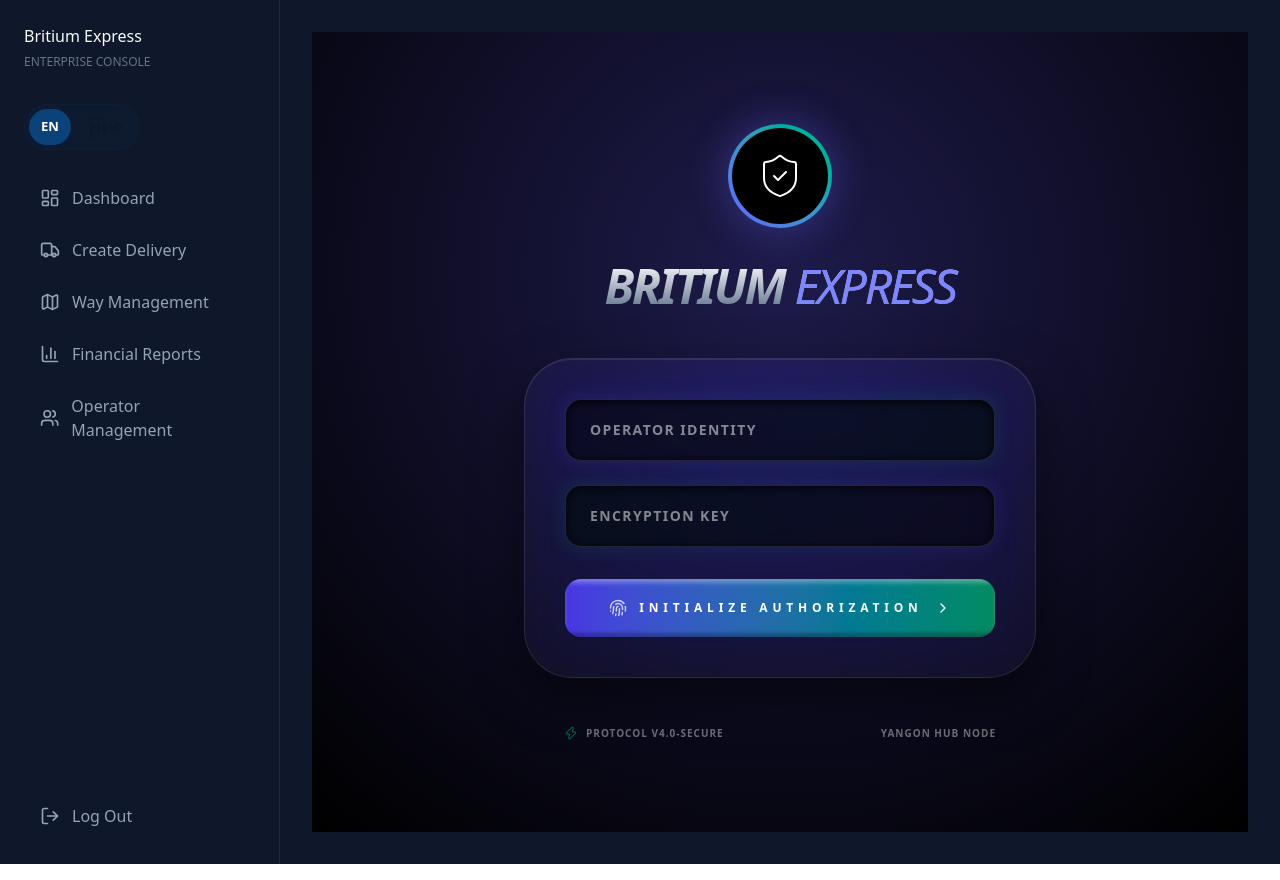
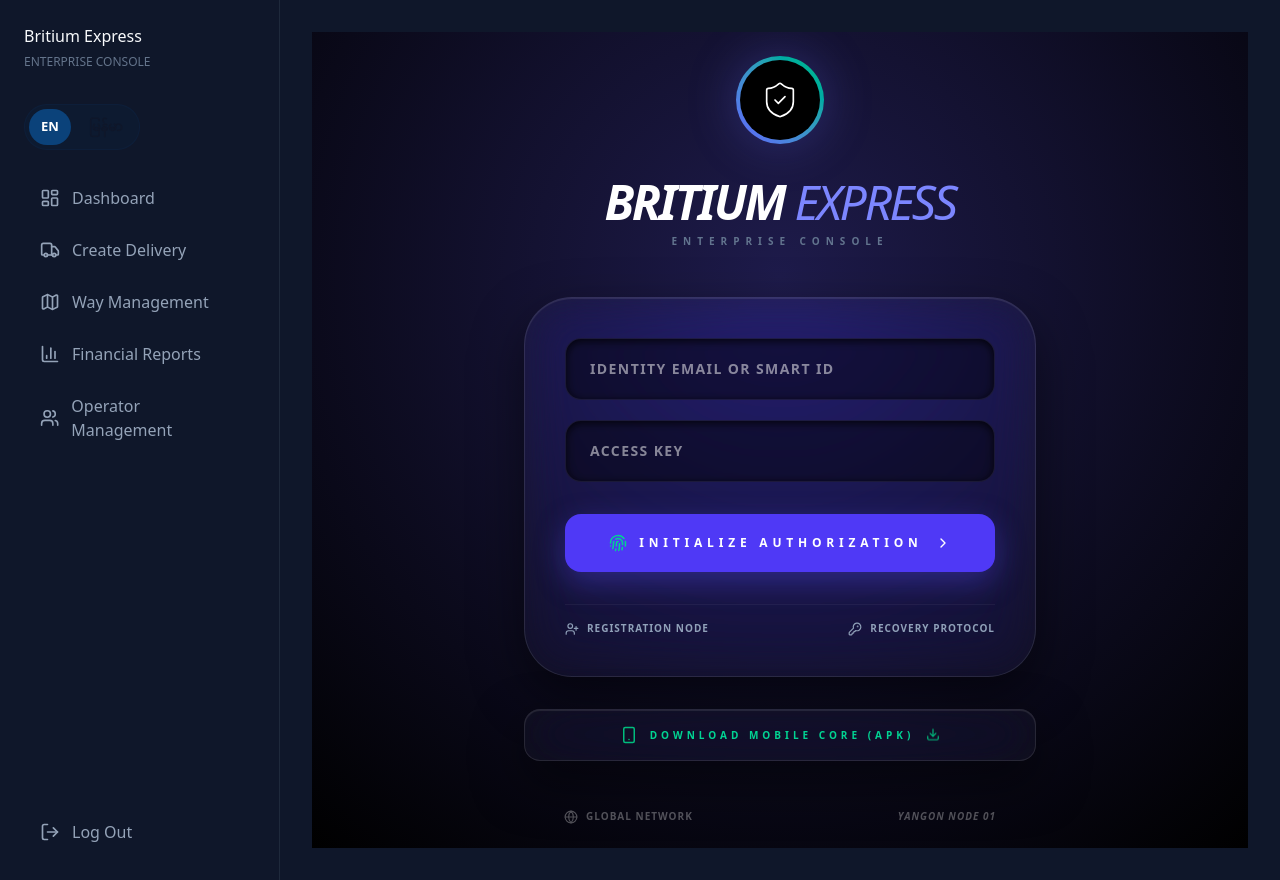
Before and after one commit to KyawWannaBL/Britium_Express_Enterprise_App, a Next.js app in the folder apps/admin-web/: page /auth/sign-in in a window 1280 px wide. Built offline with nearby package versions, Linux system fonts and the light colour scheme.

Commit message:
feat: add utility commands and 3d apk download button

```diff
--- a/apps/admin-web/app/auth/sign-in/SignInClient.tsx
+++ b/apps/admin-web/app/auth/sign-in/SignInClient.tsx
@@ -2,7 +2,10 @@
 import React, { useState } from "react";
 import { useRouter } from "next/navigation";
 import { createClient } from "@/lib/supabase/client";
-import { Loader2, ShieldCheck, Zap, ChevronRight, Fingerprint } from "lucide-react";
+import {
+  Loader2, ShieldCheck, ChevronRight, Fingerprint,
+  Download, UserPlus, KeyRound, Globe, Smartphone
+} from "lucide-react";
 
 export default function SignInClient() {
   const router = useRouter();
@@ -20,75 +23,86 @@ export default function SignInClient() {
   };
 
   return (
-    <div className="relative min-h-screen w-full flex items-center justify-center p-6 bg-black">
-      {/* 🎥 Background Atmospheric Glow */}
+    <div className="relative min-h-screen w-full flex items-center justify-center p-6 bg-black overflow-hidden">
+      {/* 🌌 Deep Space Background */}
       <div className="absolute inset-0 bg-[radial-gradient(circle_at_50%_30%,#1e1b4b_0%,#000000_100%)] z-0" />
 
       <div className="relative z-10 w-full max-w-lg">
-        {/* Floating Acrylic Logo Section */}
-        <div className="mb-12 text-center animate-bounce-slow">
-          <div className="inline-flex p-1 rounded-full bg-gradient-to-tr from-indigo-500 to-emerald-500 shadow-[0_0_40px_rgba(99,102,241,0.4)]">
-            <div className="bg-black rounded-full p-6">
-              <ShieldCheck className="h-12 w-12 text-white" strokeWidth={1} />
+        {/* Brand Header */}
+        <div className="mb-12 text-center">
+          <div className="inline-flex p-1 rounded-full bg-gradient-to-tr from-indigo-500 to-emerald-500 shadow-[0_0_50px_rgba(99,102,241,0.3)]">
+            <div className="bg-black rounded-full p-5">
+              <ShieldCheck className="h-10 w-10 text-white" strokeWidth={1} />
             </div>
           </div>
-          <h1 className="mt-8 text-5xl font-black tracking-tighter italic uppercase text-transparent bg-clip-text bg-gradient-to-b from-white to-slate-500">
+          <h1 className="mt-8 text-5xl font-black tracking-tighter italic uppercase text-white">
             Britium <span className="font-light text-indigo-400">Express</span>
           </h1>
+          <p className="text-[10px] font-bold uppercase tracking-[0.6em] text-slate-500 mt-2">Enterprise Console</p>
         </div>
 
-        {/* 💎 3D Acrylic Command Panel */}
-        <div className="acrylic-3d rounded-[3rem] p-10 relative overflow-hidden group">
-          {/* Edge Spectrum Lining */}
-          <div className="absolute inset-0 border-2 border-transparent group-hover:spectrum-border opacity-30 transition-opacity" />
-
+        {/* 💎 Main Acrylic Panel */}
+        <div className="acrylic-3d rounded-[3rem] p-10 relative overflow-hidden border border-white/10">
           <form onSubmit={handleSignIn} className="space-y-8 relative z-10">
-            <div className="space-y-6">
-              <div className="group relative">
-                <div className="absolute -inset-1 bg-gradient-to-r from-indigo-500 to-emerald-500 rounded-2xl blur opacity-10 group-focus-within:opacity-40 transition" />
-                <input
-                  type="text" placeholder="OPERATOR IDENTITY"
-                  className="relative w-full bg-black/60 border border-white/10 rounded-2xl px-6 py-5 text-sm font-bold tracking-widest uppercase outline-none focus:border-indigo-500 transition-all shadow-[inset_0_2px_10px_rgba(0,0,0,0.8)]"
-                  value={id} onChange={e => setId(e.target.value)}
-                />
-              </div>
-
-              <div className="group relative">
-                <div className="absolute -inset-1 bg-gradient-to-r from-emerald-500 to-indigo-500 rounded-2xl blur opacity-10 group-focus-within:opacity-40 transition" />
-                <input
-                  type="password" placeholder="ENCRYPTION KEY"
-                  className="relative w-full bg-black/60 border border-white/10 rounded-2xl px-6 py-5 text-sm font-bold tracking-widest uppercase outline-none focus:border-emerald-500 transition-all shadow-[inset_0_2px_10px_rgba(0,0,0,0.8)]"
-                  value={pw} onChange={e => setPw(e.target.value)}
-                />
-              </div>
+            <div className="space-y-5">
+              <input
+                type="text" placeholder="IDENTITY EMAIL OR SMART ID"
+                className="w-full bg-black/40 border border-white/5 rounded-2xl px-6 py-5 text-sm font-bold tracking-widest uppercase outline-none focus:border-indigo-500 transition-all shadow-[inset_0_2px_10px_rgba(0,0,0,0.8)]"
+                value={id} onChange={e => setId(e.target.value)}
+              />
+              <input
+                type="password" placeholder="ACCESS KEY"
+                className="w-full bg-black/40 border border-white/5 rounded-2xl px-6 py-5 text-sm font-bold tracking-widest uppercase outline-none focus:border-emerald-500 transition-all shadow-[inset_0_2px_10px_rgba(0,0,0,0.8)]"
+                value={pw} onChange={e => setPw(e.target.value)}
+              />
             </div>
 
-            {/* 🌊 The Jelly/Water 3D Command Button */}
-            <button
-              className="jelly-button relative w-full group overflow-hidden rounded-2xl"
-            >
-              <div className="absolute inset-0 bg-gradient-to-r from-indigo-600 to-emerald-600 opacity-90 group-hover:opacity-100 transition-opacity" />
-              <div className="absolute inset-0 shadow-[inset_0_4px_4px_rgba(255,255,255,0.3),inset_0_-4px_4px_rgba(0,0,0,0.3)]" />
+            {/* 🌊 Primary Authorization Button */}
+            <button className="jelly-button relative w-full group overflow-hidden rounded-2xl bg-indigo-600 shadow-[0_10px_30px_rgba(79,70,229,0.4)]">
               <div className="relative py-5 flex items-center justify-center gap-3 font-black text-xs uppercase tracking-[0.4em]">
                 {loading ? <Loader2 className="animate-spin" /> : (
                   <>
-                    <Fingerprint size={18} className="animate-pulse" />
+                    <Fingerprint size={18} className="text-emerald-400" />
                     <span>Initialize Authorization</span>
                     <ChevronRight size={16} />
                   </>
                 )}
               </div>
             </button>
+
+            {/* 🛠 Utility Command Row: Sign Up & Recovery */}
+            <div className="flex justify-between items-center pt-4 border-t border-white/5">
+              <button type="button" onClick={() => router.push('/auth/sign-up')} className="flex items-center gap-2 text-[10px] font-black uppercase tracking-widest text-slate-400 hover:text-white transition-colors">
+                <UserPlus size={14} /> Registration Node
+              </button>
+              <button type="button" onClick={() => router.push('/auth/recovery')} className="flex items-center gap-2 text-[10px] font-black uppercase tracking-widest text-slate-400 hover:text-rose-400 transition-colors">
+                <KeyRound size={14} /> Recovery Protocol
+              </button>
+            </div>
           </form>
         </div>
 
-        {/* Console Metadata */}
-        <div className="mt-12 flex justify-between px-10 items-center opacity-40 hover:opacity-100 transition-opacity">
+        {/* 📱 Mobile Terminal Download (3D Shape) */}
+        <div className="mt-8">
+          <button
+            onClick={() => window.open('/downloads/britium-express.apk')}
+            className="jelly-button w-full acrylic-3d rounded-2xl py-4 flex items-center justify-center gap-3 group border border-emerald-500/20 hover:border-emerald-500/50 transition-all"
+          >
+            <Smartphone size={18} className="text-emerald-500" />
+            <span className="text-[10px] font-black uppercase tracking-[0.4em] text-emerald-400 group-hover:text-emerald-300">
+              Download Mobile Core (APK)
+            </span>
+            <Download size={14} className="text-emerald-500 animate-bounce" />
+          </button>
+        </div>
+
+        {/* Footer Metadata */}
+        <div className="mt-12 flex justify-between px-10 items-center opacity-30">
           <div className="flex items-center gap-2">
-            <Zap size={14} className="text-emerald-400" />
-            <span className="text-[10px] font-black uppercase tracking-widest">Protocol v4.0-Secure</span>
+            <Globe size={14} />
+            <span className="text-[10px] font-black uppercase tracking-widest">Global Network</span>
           </div>
-          <span className="text-[10px] font-black uppercase tracking-widest">Yangon Hub Node</span>
+          <span className="text-[10px] font-black uppercase tracking-widest italic">Yangon Node 01</span>
         </div>
       </div>
     </div>
```
